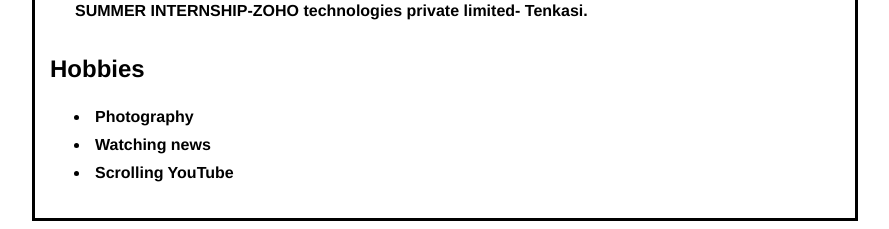
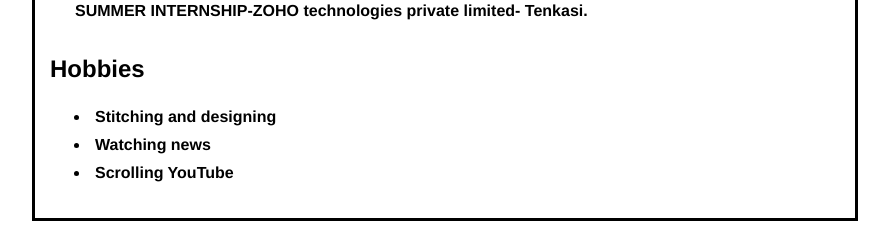
Before and after one commit to IBM-EPBL/IBM-Project-39256-1660403108, a Flask app: template Assignments/Assignment 2/Team Member 1 - Deepeka M/Resume/templates/resume.html in a window 1280 px wide. Shown: the part 1682-1911 px from the top of the page, without its empty margins (195-1084 px from the left). Run offline with Flask 2, Linux system fonts and the light colour scheme; the template is opened without the code that fills it, so the values that code supplies are empty.

Commit message:
Update resume.html

```diff
--- a/Assignments/Assignment 2/Team Member 1 - Deepeka M/Resume/templates/resume.html
+++ b/Assignments/Assignment 2/Team Member 1 - Deepeka M/Resume/templates/resume.html
@@ -108,7 +108,7 @@ mycareer options in IT sector which provides an opportunity to expand my knowled
             <div>
                 <h2>Hobbies</h2>
                 <ul>
-                    <li>Photography</li>
+                    <li>Stitching and designing </li>
                    <li>Watching news</li>
                   <li>Scrolling YouTube </li>
                 </ul>
```
